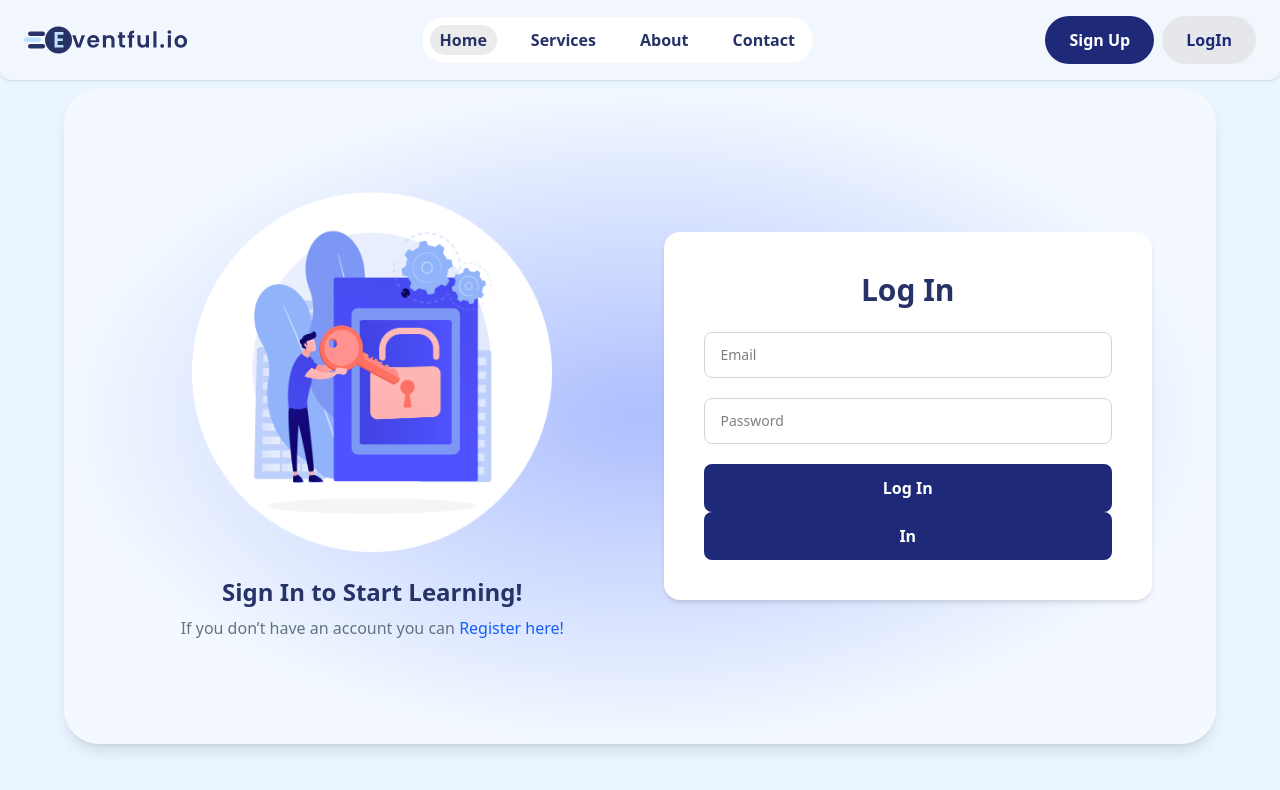
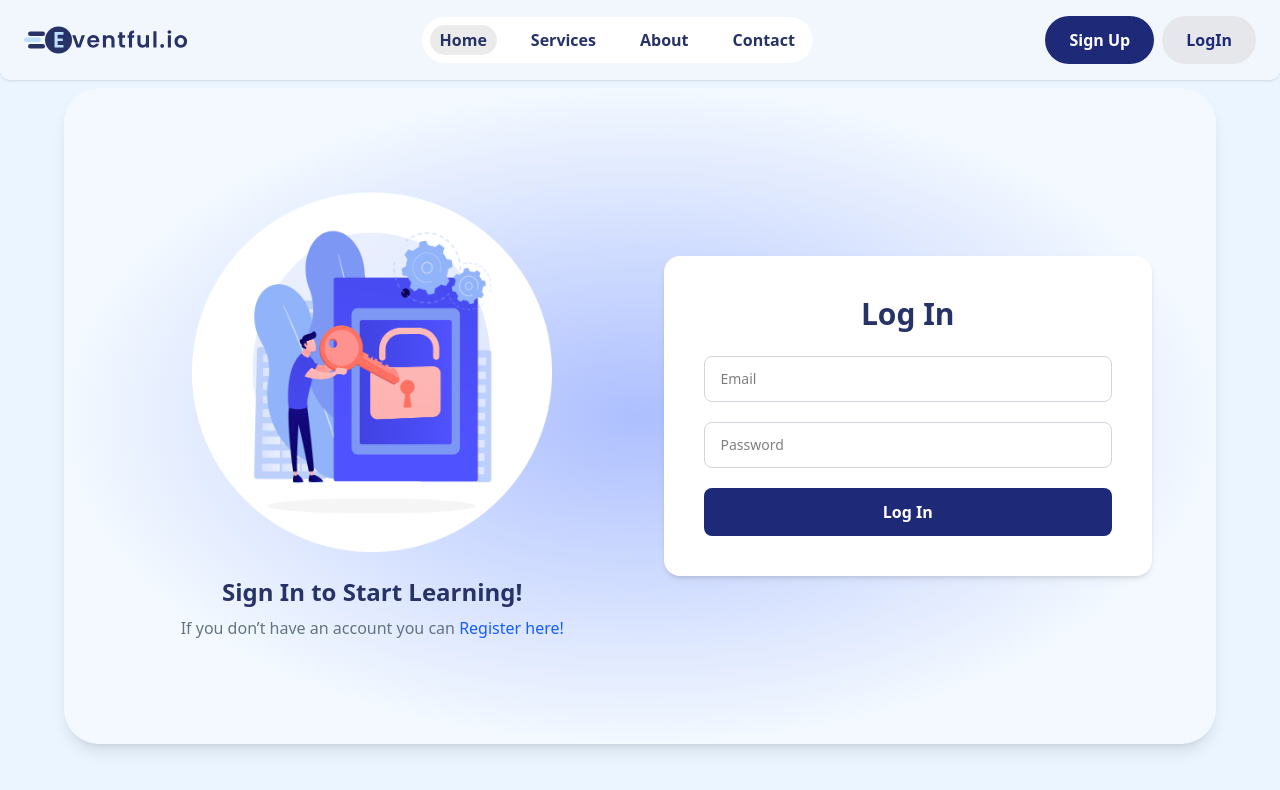
Before and after one commit to katkes/SOEN-343-Project, a React (Vite) app in the folder frontend/: page /login in a window 1280 px wide. Shown: the top 790 px of the page. Built offline with nearby package versions, Linux system fonts and the light colour scheme.

Commit message:
Remove random Log In Button

```diff
--- a/frontend/src/pages/Login.tsx
+++ b/frontend/src/pages/Login.tsx
@@ -89,14 +89,6 @@ export const Login: React.FC = () => {
                 Log In
               </CustomButton>
             </form>
-            <CustomButton
-              type="submit"
-              width="w-full"
-              hoverColor="hover:bg-[#3b4edb]"
-              onClick={() => navigate(FrontEndRoutes.Dashboard)}
-            >
-              In
-            </CustomButton>
           </div>
         </div>
       </div>
```
